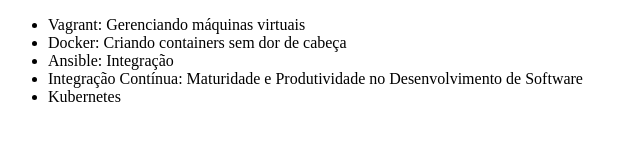
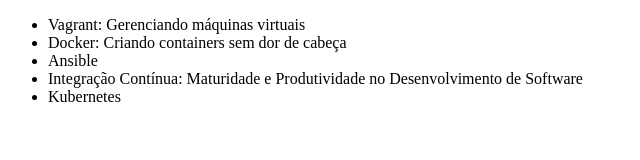
Before and after one commit to isabelanos/alura-git, a plain HTML site: page index.html in a window 1280 px wide. Shown: the full height of the page, 0-640 px from the left. Drawn offline with Linux system fonts and the light colour scheme.

Commit message:
Revert "Mudando o nome do curso de Ansible"
This reverts commit d17283924637db2686be2b033591feb236fbffa1.

```diff
--- a/index.html
+++ b/index.html
@@ -8,7 +8,7 @@
     <ul>
         <li>Vagrant: Gerenciando máquinas virtuais</li>
         <li>Docker: Criando containers sem dor de cabeça</li>
-        <li>Ansible: Integração</li>
+        <li>Ansible</li>
         <li>Integração Contínua: Maturidade e Produtividade no Desenvolvimento de Software</li>
         <li>Kubernetes</li>
     </ul>
```
